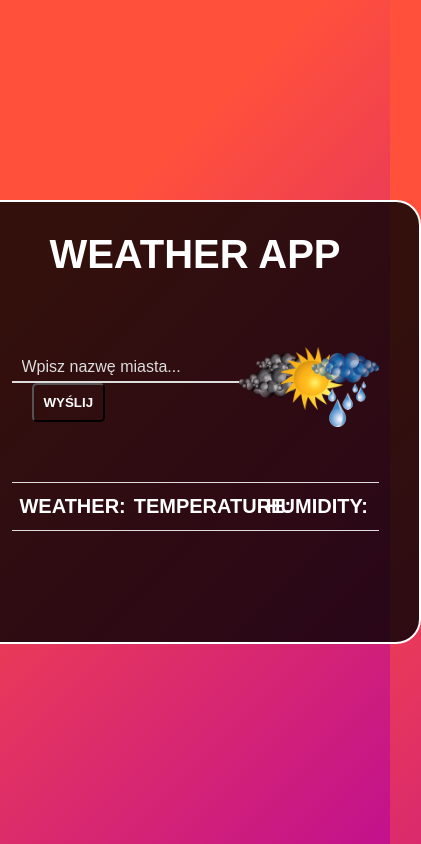
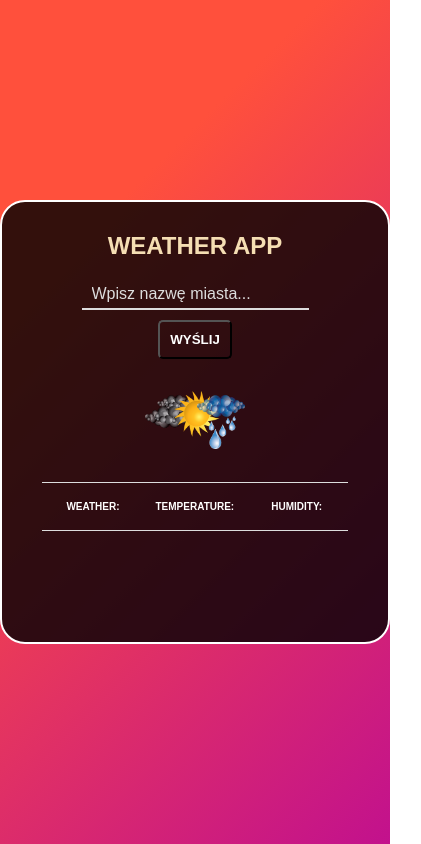
Before and after one commit to majkus1/WeatherApp, a plain HTML site: page index.html in a window 390 px wide. Shown: the whole page, 421 px wide, since content can reach past the window. Drawn offline with nearby package versions, Linux system fonts and the light colour scheme.

Commit message:
Add files via upload

```diff
--- a/index.html
+++ b/index.html
@@ -5,7 +5,7 @@
     <meta charset="UTF-8">
     <meta http-equiv="X-UA-Compatible" content="IE=edge">
     <meta name="viewport" content="width=device-width, initial-scale=1.0">
-    <title>MMC School – JavaScript</title>
+    <title>Weather App JavaScript API</title>
     <link rel="preconnect" href="https://fonts.googleapis.com">
     <link rel="preconnect" href="https://fonts.gstatic.com" crossorigin>
     <link href="https://fonts.googleapis.com/css2?family=Open+Sans:wght@300;400;700&display=swap" rel="stylesheet">
--- a/style.css
+++ b/style.css
@@ -19,6 +19,7 @@ h1 {
     text-transform: uppercase;
     text-align: center;
     padding: 10px;
+    color: wheat;
 }
 
 input {
@@ -116,3 +117,30 @@ button:hover {
     font-size: 14px;
     color: tomato;
 }
+
+@media (max-width: 560px) {
+    .main-info {
+        flex-direction: column;
+    }
+    .main-info h3 {
+        font-size: 22px;
+    }
+    .main-info .photo {
+        width: 100px;
+        height: 100px;
+    }
+    h1 {
+        font-size: 24px;
+    }
+    button {
+        display: block;
+        margin: 0 auto;
+        margin-top: 10px;
+    }
+    .headings {
+        font-size: 10px;
+    }
+    .weather-info {
+        font-size: 10px;
+    }
+}
```
